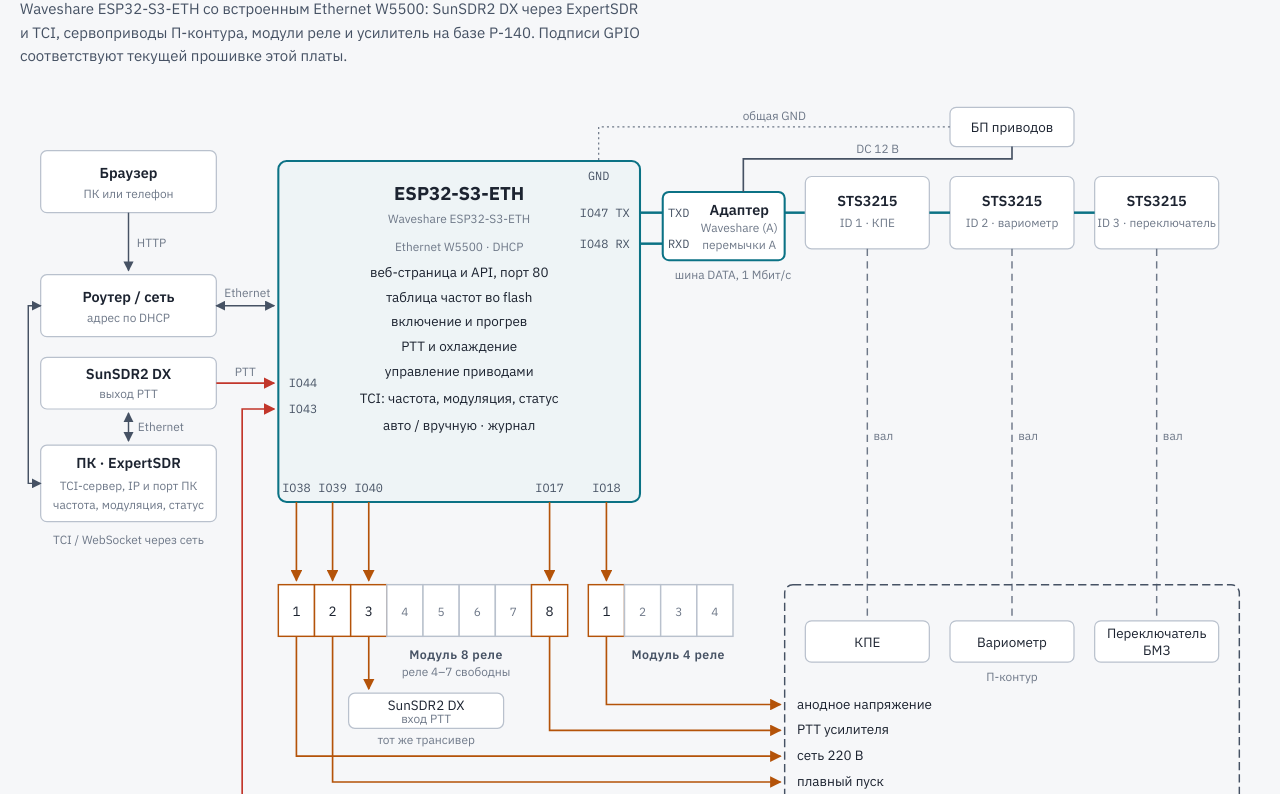
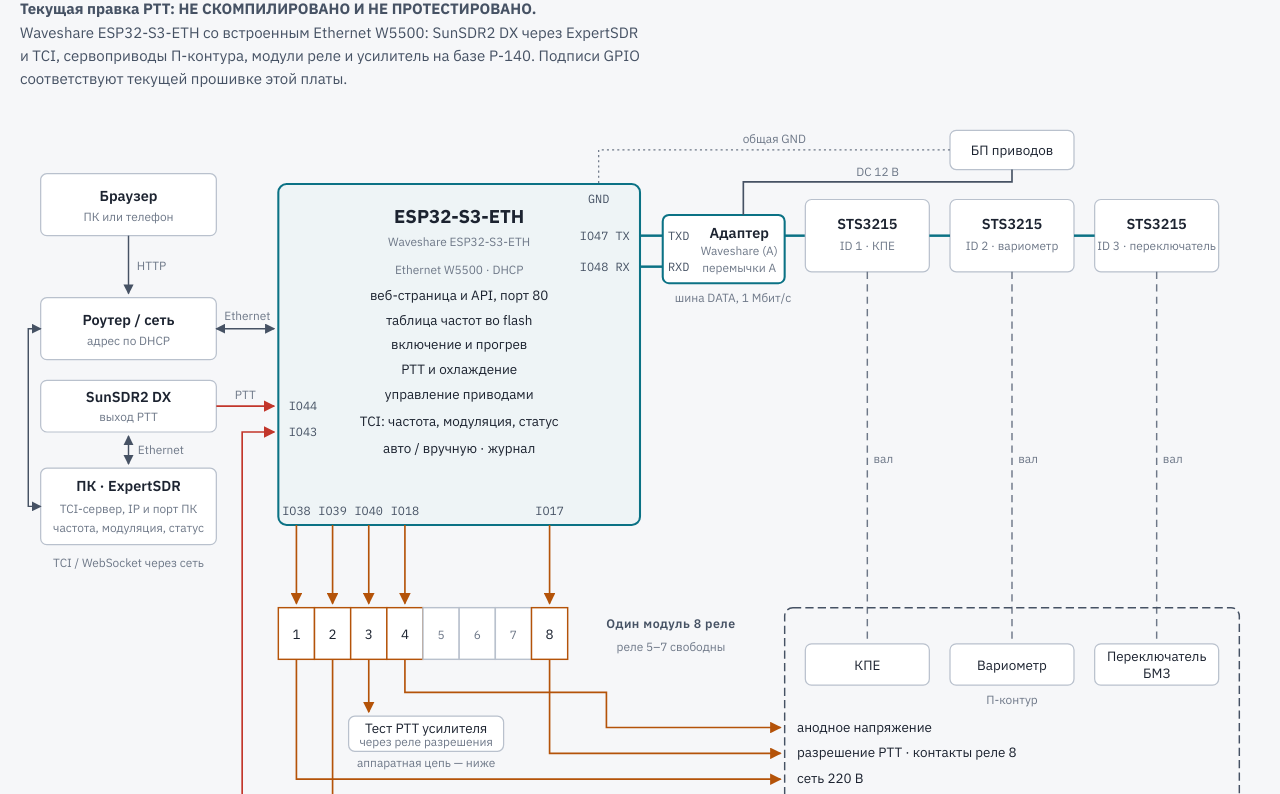
Before and after one commit to rn3kk/RemoteTubeAmplifaier, a plain HTML site: page docs/scheme.html in a window 1280 px wide. Shown: the part 77-871 px from the top of the page. Drawn offline with Linux system fonts and the light colour scheme.

Commit message:
PTT: аппаратное разрешение и тестовый запрос усилителя
НЕ СКОМПИЛИРОВАНО И НЕ ПРОТЕСТИРОВАНО. По указанию пользователя сборка прошивки, тесты, рендер схемы и сборка PDF не запускались. Один модуль на 8 реле: питание, плавный пуск, тестовый PTT, анодное и разрешение PTT.

```diff
--- a/docs/scheme.html
+++ b/docs/scheme.html
@@ -92,15 +92,16 @@
 <main>
 <header class="intro">
   <h1>Схема контроллера УМ</h1>
+  <p><strong>Текущая правка PTT: НЕ СКОМПИЛИРОВАНО И НЕ ПРОТЕСТИРОВАНО.</strong></p>
   <p>Waveshare ESP32-S3-ETH со встроенным Ethernet W5500: SunSDR2 DX через ExpertSDR и TCI, сервоприводы П-контура, модули реле и усилитель на базе Р-140. Подписи GPIO соответствуют текущей прошивке этой платы.</p>
 </header>
 
 <figure class="fig">
-  <div class="scroll"><svg xmlns="http://www.w3.org/2000/svg" viewBox="0 0 1200 970" role="img" aria-label="Схема Waveshare ESP32-S3-ETH: Ethernet W5500, браузер по HTTP, SunSDR2 DX через ExpertSDR на компьютере и TCI по WebSocket; отдельные проводные линии PTT; UART приводов GPIO47 TX и GPIO48 RX; реле GPIO38, 39, 40, 17, 18; входы GPIO44 и GPIO43; SPI W5500 GPIO13, 12, 11, 14, 10, 9." class="scheme"><defs>
+  <div class="scroll"><svg xmlns="http://www.w3.org/2000/svg" viewBox="0 0 1200 1220" role="img" aria-label="Схема Waveshare ESP32-S3-ETH: Ethernet W5500, браузер по HTTP, SunSDR2 DX через ExpertSDR на компьютере и TCI по WebSocket; аппаратный PTT от трансивера через реле разрешения, GPIO44 наблюдает запрос, отдельное реле тестового PTT усилителя, один модуль на 8 реле; UART приводов GPIO47 TX и GPIO48 RX; реле GPIO38, 39, 40, 17, 18; входы GPIO44 и GPIO43; SPI W5500 GPIO13, 12, 11, 14, 10, 9." class="scheme"><defs>
 <marker id="ar-net" viewBox="0 0 10 10" refX="9" refY="5" markerWidth="7" markerHeight="7" orient="auto-start-reverse"><path d="M0 0 L10 5 L0 10 z" class="ah-net"/></marker>
 <marker id="ar-ctl" viewBox="0 0 10 10" refX="9" refY="5" markerWidth="7" markerHeight="7" orient="auto-start-reverse"><path d="M0 0 L10 5 L0 10 z" class="ah-ctl"/></marker>
 <marker id="ar-sig" viewBox="0 0 10 10" refX="9" refY="5" markerWidth="7" markerHeight="7" orient="auto-start-reverse"><path d="M0 0 L10 5 L0 10 z" class="ah-sig"/></marker>
-</defs><rect x="0" y="0" width="1200" height="970" class="bg"/><rect x="20" y="50" width="170" height="60" rx="6" class="box"/>
+</defs><rect x="0" y="0" width="1200" height="1220" class="bg"/><rect x="20" y="50" width="170" height="60" rx="6" class="box"/>
 <text x="105" y="76" class="tb" text-anchor="middle">Браузер</text>
 <text x="105" y="96" class="ts" text-anchor="middle">ПК или телефон</text>
 <rect x="20" y="170" width="170" height="60" rx="6" class="box"/>
@@ -143,7 +144,7 @@
 <text x="302.5" y="380" class="pin" text-anchor="middle">IO39</text>
 <text x="337.5" y="380" class="pin" text-anchor="middle">IO40</text>
 <text x="512.5" y="380" class="pin" text-anchor="middle">IO17</text>
-<text x="567.5" y="380" class="pin" text-anchor="middle">IO18</text>
+<text x="372.5" y="380" class="pin" text-anchor="middle">IO18</text>
 <path d="M600 110 L622 110" class="bus"/>
 <path d="M600 140 L622 140" class="bus"/>
 <rect x="622" y="90" width="118" height="66" rx="6" class="comp"/>
@@ -177,15 +178,15 @@
 <text x="966" y="330" class="ts" text-anchor="start">вал</text>
 <path d="M1100 145 L1100 505" class="mech"/>
 <text x="1106" y="330" class="ts" text-anchor="start">вал</text>
-<text x="422" y="542" class="tl" text-anchor="middle">Модуль 8 реле</text>
+<text x="630" y="490" class="tl" text-anchor="middle">Один модуль 8 реле</text>
 <rect x="250" y="470" width="35" height="50" rx="0" class="cell"/>
 <text x="267.5" y="500" class="t" text-anchor="middle">1</text>
 <rect x="285" y="470" width="35" height="50" rx="0" class="cell"/>
 <text x="302.5" y="500" class="t" text-anchor="middle">2</text>
 <rect x="320" y="470" width="35" height="50" rx="0" class="cell"/>
 <text x="337.5" y="500" class="t" text-anchor="middle">3</text>
-<rect x="355" y="470" width="35" height="50" rx="0" class="cell free"/>
-<text x="372.5" y="500" class="ts" text-anchor="middle">4</text>
+<rect x="355" y="470" width="35" height="50" rx="0" class="cell"/>
+<text x="372.5" y="500" class="t" text-anchor="middle">4</text>
 <rect x="390" y="470" width="35" height="50" rx="0" class="cell free"/>
 <text x="407.5" y="500" class="ts" text-anchor="middle">5</text>
 <rect x="425" y="470" width="35" height="50" rx="0" class="cell free"/>
@@ -194,26 +195,17 @@
 <text x="477.5" y="500" class="ts" text-anchor="middle">7</text>
 <rect x="495" y="470" width="35" height="50" rx="0" class="cell"/>
 <text x="512.5" y="500" class="t" text-anchor="middle">8</text>
-<text x="637" y="542" class="tl" text-anchor="middle">Модуль 4 реле</text>
-<rect x="550" y="470" width="35" height="50" rx="0" class="cell"/>
-<text x="567.5" y="500" class="t" text-anchor="middle">1</text>
-<rect x="585" y="470" width="35" height="50" rx="0" class="cell free"/>
-<text x="602.5" y="500" class="ts" text-anchor="middle">2</text>
-<rect x="620" y="470" width="35" height="50" rx="0" class="cell free"/>
-<text x="637.5" y="500" class="ts" text-anchor="middle">3</text>
-<rect x="655" y="470" width="35" height="50" rx="0" class="cell free"/>
-<text x="672.5" y="500" class="ts" text-anchor="middle">4</text>
-<text x="422" y="558" class="ts" text-anchor="middle">реле 4–7 свободны</text>
+<text x="630" y="512" class="ts" text-anchor="middle">реле 5–7 свободны</text>
 <path d="M267.5 390 L267.5 466" class="ctl" marker-end="url(#ar-ctl)"/>
 <path d="M302.5 390 L302.5 466" class="ctl" marker-end="url(#ar-ctl)"/>
 <path d="M337.5 390 L337.5 466" class="ctl" marker-end="url(#ar-ctl)"/>
 <path d="M512.5 390 L512.5 466" class="ctl" marker-end="url(#ar-ctl)"/>
-<path d="M567.5 390 L567.5 466" class="ctl" marker-end="url(#ar-ctl)"/>
+<path d="M372.5 390 L372.5 466" class="ctl" marker-end="url(#ar-ctl)"/>
 <path d="M337.5 520 L337.5 571" class="ctl" marker-end="url(#ar-ctl)"/>
 <rect x="318" y="575" width="150" height="34" rx="6" class="box"/>
-<text x="393" y="591" class="t" text-anchor="middle">SunSDR2 DX</text>
-<text x="393" y="604" class="ts" text-anchor="middle">вход PTT</text>
-<text x="393" y="624" class="ts" text-anchor="middle">тот же трансивер</text>
+<text x="393" y="591" class="t" text-anchor="middle">Тест PTT усилителя</text>
+<text x="393" y="604" class="ts" text-anchor="middle">через реле разрешения</text>
+<text x="393" y="624" class="ts" text-anchor="middle">аппаратная цепь — ниже</text>
 <rect x="740" y="470" width="440" height="260" rx="8" class="amp"/>
 <text x="752" y="718" class="tb" text-anchor="start">Усилитель на базе Р-140</text>
 <rect x="760" y="505" width="120" height="40" rx="6" class="box"/>
@@ -224,10 +216,10 @@
 <text x="1100" y="522" class="t" text-anchor="middle">Переключатель</text>
 <text x="1100" y="538" class="t" text-anchor="middle">БМЗ</text>
 <text x="960" y="563" class="ts" text-anchor="middle">П-контур</text>
-<path d="M567.5 520 L567.5 586 L736 586" class="ctl" marker-end="url(#ar-ctl)"/>
+<path d="M372.5 520 L372.5 552 L567.5 552 L567.5 586 L736 586" class="ctl" marker-end="url(#ar-ctl)"/>
 <text x="752" y="590" class="t" text-anchor="start">анодное напряжение</text>
 <path d="M512.5 520 L512.5 611 L736 611" class="ctl" marker-end="url(#ar-ctl)"/>
-<text x="752" y="615" class="t" text-anchor="start">PTT усилителя</text>
+<text x="752" y="615" class="t" text-anchor="start">разрешение PTT · контакты реле 8</text>
 <path d="M267.5 520 L267.5 636 L736 636" class="ctl" marker-end="url(#ar-ctl)"/>
 <text x="752" y="640" class="t" text-anchor="start">сеть 220 В</text>
 <path d="M302.5 520 L302.5 661 L736 661" class="ctl" marker-end="url(#ar-ctl)"/>
@@ -239,17 +231,39 @@
 <text x="40" y="830" class="tb">Выводы Waveshare ESP32-S3-ETH · GPIO из текущей прошивки</text>
 <text x="40" y="855" class="pin">GPIO47 TX → TXD адаптера</text>
 <text x="40" y="875" class="pin">GPIO48 RX → RXD адаптера</text>
-<text x="40" y="895" class="pin">GPIO44 ← PTT SunSDR2 DX</text>
+<text x="40" y="895" class="pin">GPIO44 ← наблюдение запроса PTT</text>
 <text x="40" y="915" class="pin">GPIO43 ← защита усилителя</text>
 <text x="395" y="855" class="pin">GPIO38 → реле 220 В · GPIO39 → плавный пуск</text>
-<text x="395" y="875" class="pin">GPIO40 → реле PTT SunSDR2 DX</text>
-<text x="395" y="895" class="pin">GPIO17 → реле PTT усилителя</text>
-<text x="395" y="915" class="pin">GPIO18 → реле анодного напряжения</text>
+<text x="395" y="875" class="pin">GPIO40 → реле 3: тестовый PTT усилителя</text>
+<text x="395" y="895" class="pin">GPIO17 → реле 8: разрешение PTT</text>
+<text x="395" y="915" class="pin">GPIO18 → реле 4: анодное напряжение</text>
 <text x="845" y="855" class="pin">W5500: SCK GPIO13 · MISO GPIO12</text>
 <text x="845" y="875" class="pin">MOSI GPIO11 · CS GPIO14</text>
 <text x="845" y="895" class="pin">IRQ GPIO10 · RST GPIO9</text>
 <text x="845" y="915" class="ts">SPI внутри платы → RJ45 → сеть</text>
 <text x="40" y="939" class="ts">GPIO33–37 заняты OPI PSRAM. GND контроллера и адаптера общая. Линии PTT показаны отдельно от сети TCI.</text>
+<rect x="20" y="975" width="1160" height="224" rx="8" class="box"/>
+<text x="40" y="1000" class="tb">Аппаратная цепь PTT · один 8-релейный модуль</text>
+<rect x="40" y="1025" width="240" height="70" rx="6" class="box"/>
+<text x="160" y="1050" class="tb" text-anchor="middle">SunSDR2 DX</text>
+<text x="160" y="1075" class="t" text-anchor="middle">источник проводного PTT</text>
+<path d="M280 1060 L416 1060" class="sig" marker-end="url(#ar-sig)"/>
+<circle cx="350" cy="1060" r="3" class="ah-sig"/>
+<rect x="420" y="1025" width="330" height="70" rx="6" class="box"/>
+<text x="585" y="1050" class="tb" text-anchor="middle">Реле 8 · контакты COM/NO</text>
+<text x="585" y="1075" class="t" text-anchor="middle">GPIO17: включено = PTT разрешён</text>
+<path d="M750 1060 L891 1060" class="sig" marker-end="url(#ar-sig)"/>
+<rect x="895" y="1025" width="260" height="70" rx="6" class="box"/>
+<text x="1025" y="1050" class="tb" text-anchor="middle">PTT усилителя</text>
+<text x="1025" y="1075" class="t" text-anchor="middle">запрос на передачу</text>
+<rect x="40" y="1120" width="240" height="60" rx="6" class="box"/>
+<text x="160" y="1144" class="tb" text-anchor="middle">Реле 3 · тест PTT УМ</text>
+<text x="160" y="1164" class="ts" text-anchor="middle">GPIO40 · кнопка на странице</text>
+<path d="M280 1150 L350 1150 L350 1060" class="sig" marker-end="url(#ar-sig)"/>
+<text x="420" y="1135" class="t">Контроллер управляет катушкой реле разрешения.</text>
+<text x="420" y="1158" class="t">Штатный PTT проходит аппаратно; GPIO44 наблюдает запрос.</text>
+<text x="420" y="1181" class="t">Тестовый запрос также проходит через контакты разрешения.</text>
+<text x="40" y="1212" class="ts">Текущая правка: НЕ СКОМПИЛИРОВАНО И НЕ ПРОТЕСТИРОВАНО.</text>
 </svg></div>
   <figcaption>
     <ul class="legend">
@@ -265,7 +279,8 @@
 <section>
   <h2>SunSDR2 DX и TCI</h2>
   <p>TCI-сервер работает в ExpertSDR на компьютере. На странице контроллера указываются IP компьютера и порт TCI из настроек ExpertSDR. Контроллер подключается через встроенный W5500 и RJ45; адрес ESP32 выдаёт DHCP.</p>
-  <p>По TCI поступают частота RX1 / VFO A, модуляция и состояние трансивера. В авто усилитель выбирает ячейку ±12,5 кГц. Если включён режим настройки, нажатие на ячейку задаёт её центральную частоту трансиверу. Проводные вход PTT трансивера и управление реле PTT показаны отдельными линиями.</p>
+  <p>По TCI поступают частота RX1 / VFO A, модуляция и состояние трансивера. В авто усилитель выбирает ячейку ±12,5 кГц. Если включён режим настройки, нажатие на ячейку задаёт её центральную частоту трансиверу.</p>
+  <p>Штатный PTT идёт проводом от трансивера через контакты COM/NO реле 8 на усилитель. Контроллер управляет катушкой реле разрешения независимо от наличия запроса, GPIO44 только наблюдает PTT. Реле 3 подаёт тестовый запрос усилителю через те же контакты разрешения; передачи трансивера эта кнопка не включает. Состояние PTT на странице вычисляется по запросу и разрешению, датчика фактического переключения усилителя нет.</p>
 </section>
 
 <section>
@@ -275,7 +290,7 @@
     <li><span class="when">10 с</span><b>Плавный пуск</b><span>реле 2 шунтирует пусковой резистор</span></li>
     <li><span class="when">10 с – 4 мин</span><b>Прогрев ламп</b><span>управление заблокировано</span></li>
     <li><span class="when">4 мин</span><b>Анодное</b><span>реле 1 модуля на 4 реле</span></li>
-    <li><span class="when">дальше</span><b>PTT</b><span>реле 8 замыкается, пока трансивер даёт PTT</span></li>
+    <li><span class="when">дальше</span><b>Разрешение PTT</b><span>реле 8 включено при выполнении всех блокировок; штатный PTT проходит аппаратно от трансивера</span></li>
   </ol>
   <p class="note">При срабатывании защиты анодное снимается, а PTT блокируется (до ручного сброса); сеть 220 В при этом не отключается. PTT от трансивера проходит на усилитель, только когда прогрев окончен, защита не сработала и переключатель БМЗ встал в положение. На время поворота переключателя PTT снимается. Если с последней передачи прошло меньше 5 минут, «Выключить» снимает анодное, но оставляет 220 В — вентилятор доохлаждает лампы, и усилитель выключается сам через 5 минут; кнопка «Выключить без охлаждения» выключает сразу.</p>
 </section>
@@ -289,9 +304,9 @@
     <tbody>
       <tr><td class="mono">IO38</td><td>модуль 8 реле, реле 1</td><td>сеть 220 В усилителя</td></tr>
       <tr><td class="mono">IO39</td><td>модуль 8 реле, реле 2</td><td>плавный пуск (шунт пускового резистора)</td></tr>
-      <tr><td class="mono">IO40</td><td>модуль 8 реле, реле 3</td><td>PTT трансивера: передача с веб-страницы</td></tr>
-      <tr><td class="mono">IO17</td><td>модуль 8 реле, реле 8</td><td>PTT усилителя</td></tr>
-      <tr><td class="mono">IO18</td><td>модуль 4 реле, реле 1</td><td>анодное напряжение</td></tr>
+      <tr><td class="mono">IO40</td><td>модуль 8 реле, реле 3</td><td>тестовый запрос PTT усилителя</td></tr>
+      <tr><td class="mono">IO17</td><td>модуль 8 реле, реле 8</td><td>разрешение PTT: включено = COM/NO замкнуты</td></tr>
+      <tr><td class="mono">IO18</td><td>модуль 8 реле, реле 4</td><td>анодное напряжение</td></tr>
       <tr><td class="mono">IO44</td><td>вход от трансивера</td><td>PTT трансивера</td></tr>
       <tr><td class="mono">IO43</td><td>вход от усилителя</td><td>сработала защита</td></tr>
       <tr><td class="mono">IO47</td><td>адаптер шины, TXD</td><td>передача (TX)</td></tr>
@@ -314,11 +329,11 @@
     <li>Приводы питаются через адаптер от своего блока: 12 В для 12-вольтовых STS3215 (по наклейке), до 2–3 А на привод при заклинивании. Адаптер рассчитан на 9–12,6 В; при 14,5 В привод отвечает ошибкой напряжения.</li>
     <li>С завода у приводов ID 1: подключайте их по одному и меняйте номер в сервисе на странице (вариометр — 2, переключатель — 3).</li>
     <li>На IO43 и IO44 нельзя подавать больше 3,3 В: PTT трансивера и сигналы усилителя заводите сухим контактом или оптроном на GND.</li>
-    <li>Реле 4–7 модуля на 8 реле (IO41, IO42, IO15, IO16) и реле 2–4 модуля на 4 реле свободны.</li>
+    <li>Используется один модуль на 8 реле; реле 5–7 свободны. Реле 4 подключается к GPIO18.</li>
   </ul>
 </section>
 
-<footer>Выводы — для Waveshare ESP32-S3-ETH; GPIO33–37 заняты OPI PSRAM. Подключение TCI подтверждено пользователем. Полная проверка с приводами, реле и входами усилителя ещё требуется.</footer>
+<footer>Выводы — для Waveshare ESP32-S3-ETH; GPIO33–37 заняты OPI PSRAM. Текущая правка реле PTT не скомпилирована и не протестирована. Ранее пользователь подтвердил подключение TCI.</footer>
 </main>
 </body>
 </html>
```
Also changed, not shown: esp32-backend/data/app.js (+4 -4 lines), esp32-backend/data/index.html (+1 -1 lines), img/scheme.svg, 5 other files.
